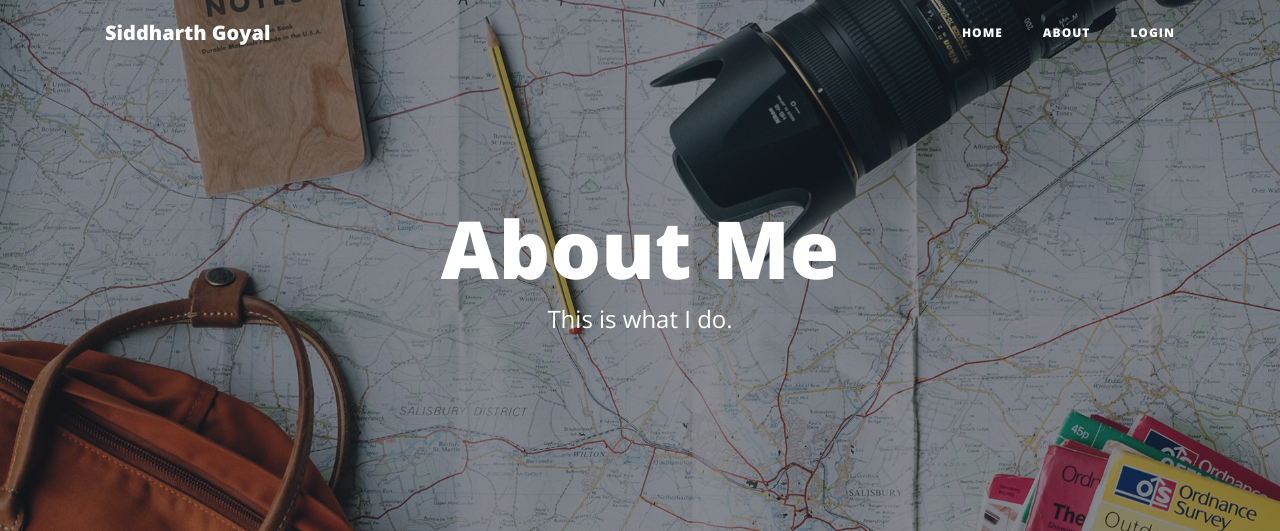
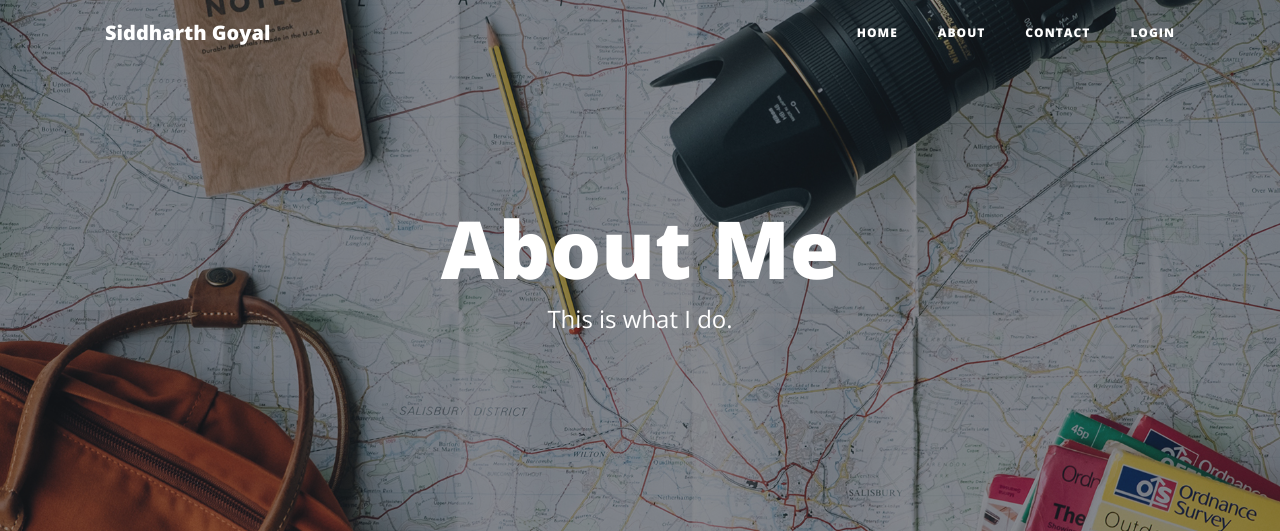
Before and after one commit to SidGoyal2014/Blog-Website-Flask, a Flask app: page /about in a window 1280 px wide. Shown: the top 531 px of the page. Run offline with Flask 2, Linux system fonts and the light colour scheme; some libraries are stand-ins or nearby versions.

Commit message:
Update layout.html

```diff
--- a/templates/layout.html
+++ b/templates/layout.html
@@ -40,6 +40,9 @@
           </li>
           <li class="nav-item">
             <a class="nav-link" href="/about">About</a>
+          </li>
+          <li class="nav-item">
+            <a class="nav-link" href="/about">Contact</a>
           </li>
           <li class="nav-item">
             <a class="nav-link" href="/login"> Login</a>
```
